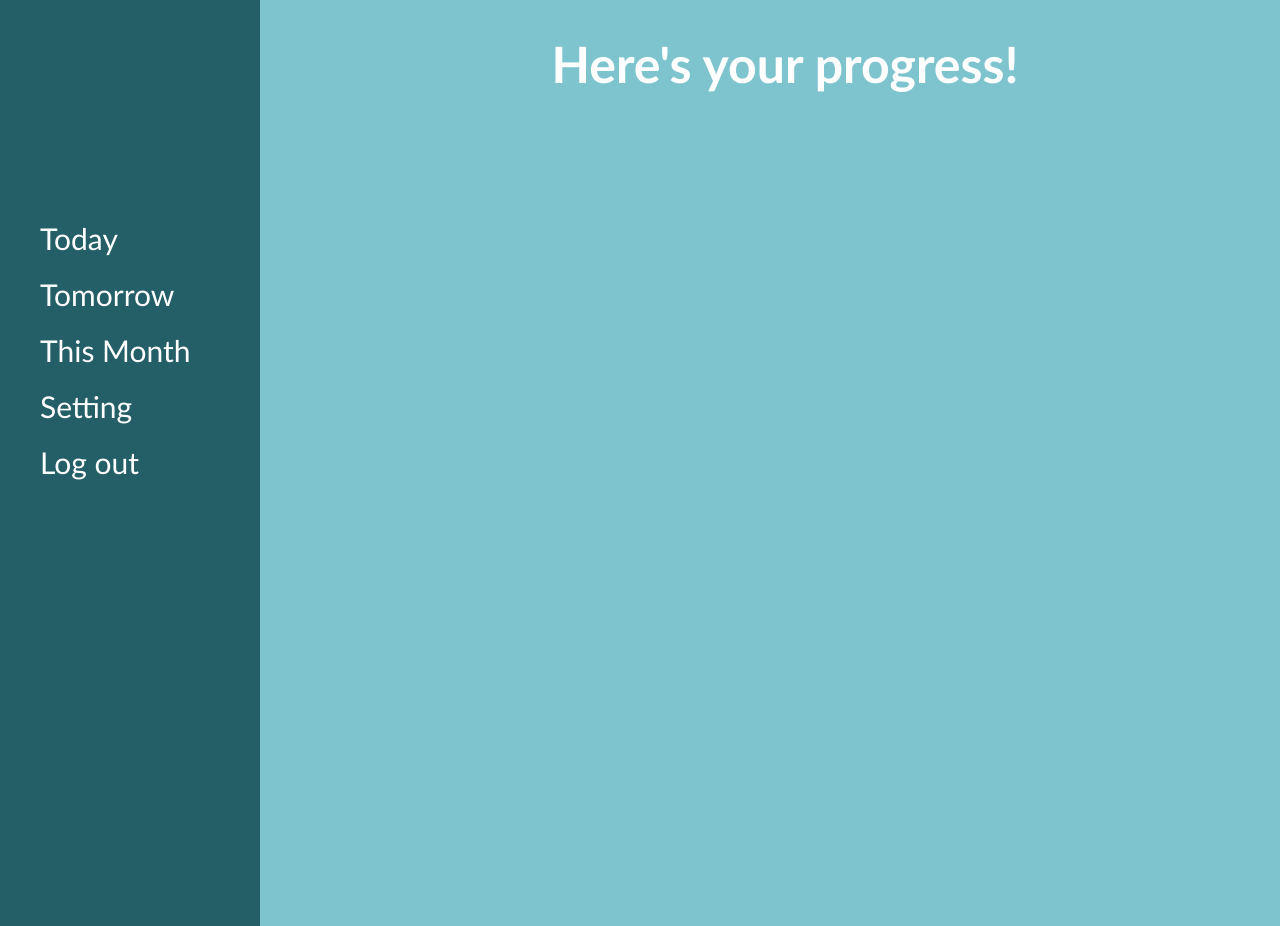
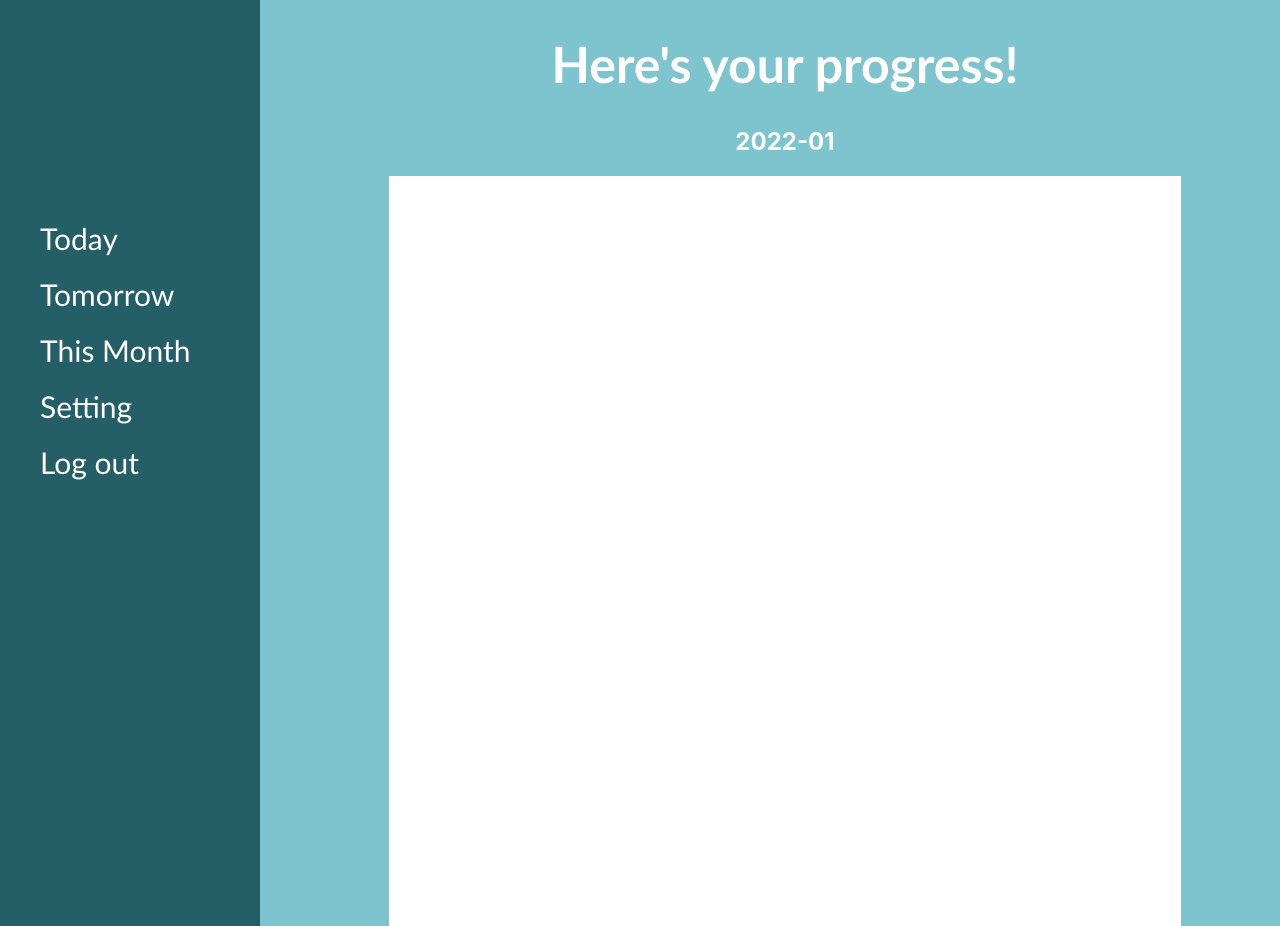
Before and after one commit to eun-chae-s/Study-Planner-React, a React (Create React App) app: page /month in a window 1280 px wide. Before the commit the page ends 800 px from the top, so only its background shows below. Built offline with nearby package versions, Linux system fonts and the light colour scheme.

Commit message:
working on the grid part

```diff
--- a/src/routes/css/month.css
+++ b/src/routes/css/month.css
@@ -54,3 +54,14 @@
   margin-top: 10px;
   margin-bottom: 30px;
 }
+.this-month-planners h2 {
+  color: white;
+}
+.collection {
+  width: 80%;
+  height: 750px;
+  background-color: white;
+  margin: auto;
+  display: grid;
+  grid-gap: 20px 20px;
+}
--- a/src/routes/month.js
+++ b/src/routes/month.js
@@ -5,6 +5,11 @@ import { Link } from 'react-router-dom';
 class Month extends React.Component {
     constructor(props) {
         super(props);
+        this.state = {
+            data: {1: ['soso', 70], 2: ['happy', 90],
+            4: ['soso', 60], 8: ['sad', 40], 15:['happy', 80], 29:['soso', 70]
+            }
+        }
     }
 
     render() {
@@ -30,6 +35,22 @@ class Month extends React.Component {
                 </div>
                 <div className="this-month-planners">
                     <h1>Here's your progress!</h1>
+                    <h2>{new Date().toISOString().slice(0, 7)}</h2>
+                    <div className="collection">
+                        {Array.from({length:31},(v,k)=>k+1).map((num) => {
+                            if (this.state.data[num] != null) {
+                                <div className={"item" + num}>
+                                    {this.state.data[num][0]}
+                                    {this.state.data[num][1]}
+                                </div>
+                            } else {
+                                <div className={"item" + num}>
+                                    hello
+                                </div>
+                            }
+
+                        })}
+                    </div>
                 </div>
             </div>
         )
```
